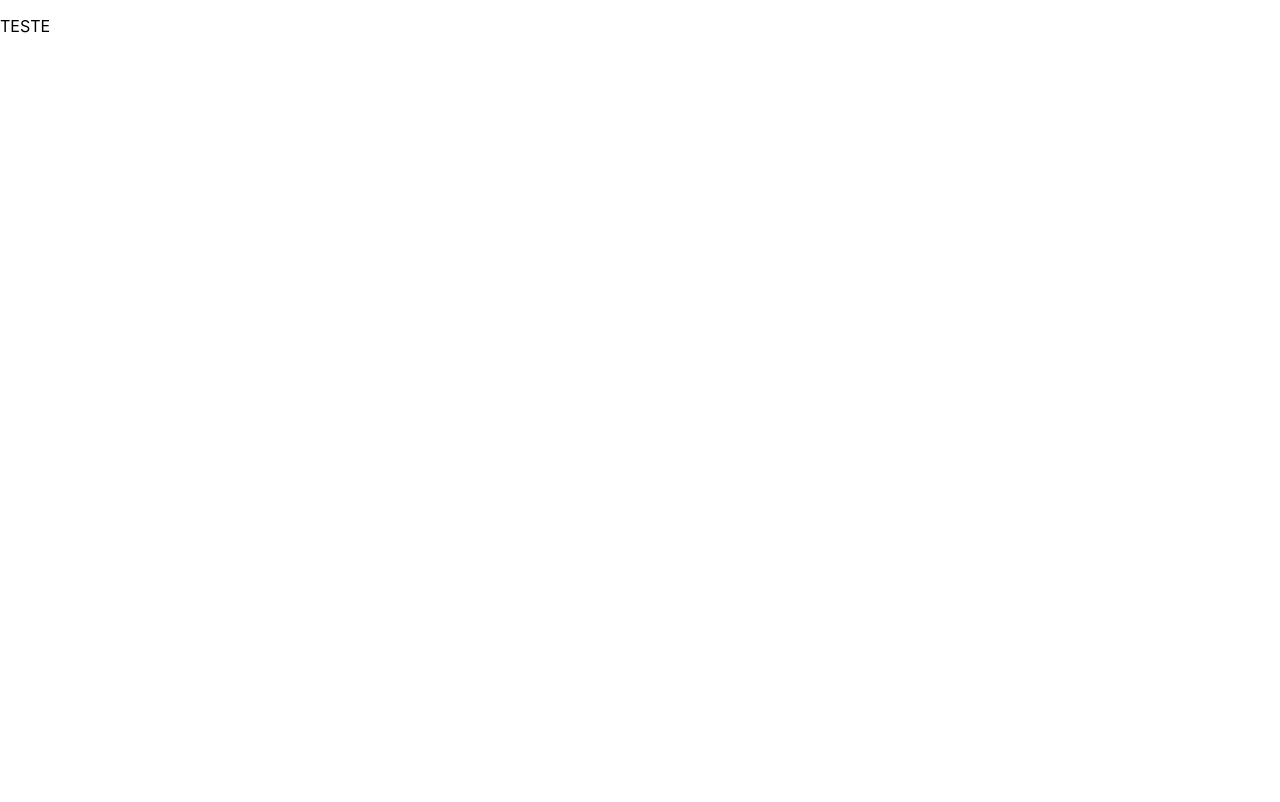
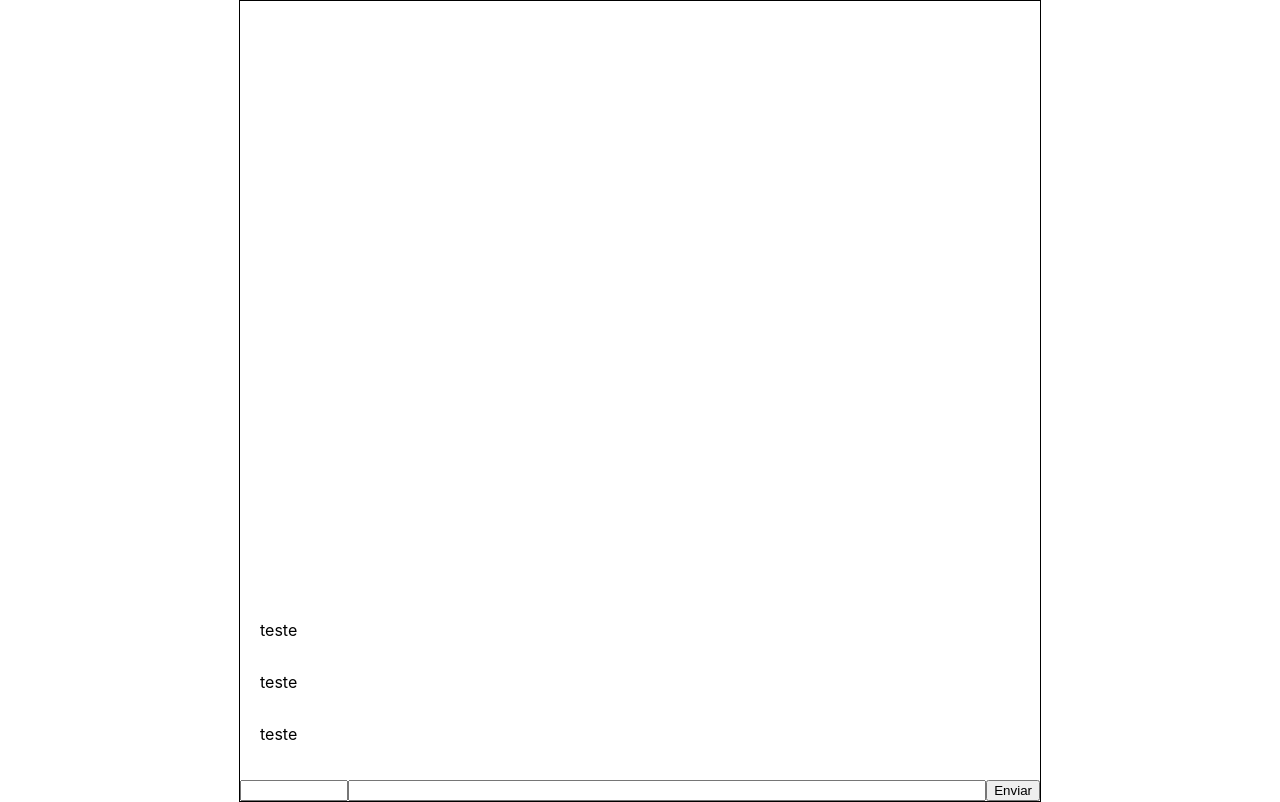
Before and after one commit to future4code/silveira-Lourenco-Souza, a React (Create React App) app in the folder modulo2/projeto-whatslab/projeto-labenu/: page / in a window 1280 px wide. Built offline with nearby package versions, Linux system fonts and the light colour scheme.

Commit message:
Estilizações de containers principais prontas

```diff
--- a/modulo2/projeto-whatslab/projeto-labenu/package.json
+++ b/modulo2/projeto-whatslab/projeto-labenu/package.json
@@ -9,6 +9,7 @@
     "react": "^17.0.2",
     "react-dom": "^17.0.2",
     "react-scripts": "5.0.0",
+    "styled-components": "^5.3.5",
     "web-vitals": "^2.1.4"
   },
   "scripts": {
--- a/modulo2/projeto-whatslab/projeto-labenu/src/App.js
+++ b/modulo2/projeto-whatslab/projeto-labenu/src/App.js
@@ -1,12 +1,40 @@
 import React from 'react'
+import styled from 'styled-components'
+
+import Mensagem from './Componentes/Mensagem'
+
+const Container = styled.div`
+  max-width: 800px;
+  height: 100vh;
+  border: solid black 1px;
+  display: flex;
+  flex-direction: column;
+  flex-grow: 1;
+  margin: 0 auto;
+`
+
+const CampoDasMensagens = styled.div`
+  display: flex;
+  flex-direction: column;
+  justify-content: flex-end;
+  padding: 20px;
+  flex-grow: 1;
+`
+
 
 export default class App extends React.Component {
 
   render(){
     return(
-      <div>
-        <p>TESTE</p>
-      </div>
+      <Container>
+        <CampoDasMensagens>
+          <p>teste</p>
+          <p>teste</p>
+          <p>teste</p>
+        </CampoDasMensagens>
+
+        <Mensagem />
+      </Container>
     )
   }
 }
--- a/modulo2/projeto-whatslab/projeto-labenu/src/Componentes/Mensagem.js
+++ b/modulo2/projeto-whatslab/projeto-labenu/src/Componentes/Mensagem.js
@@ -1,12 +1,27 @@
 import React from "react";
+import styled from 'styled-components'
+
+const Container = styled.div`
+    display: flex;
+`
+
+const CampoUsuario = styled.input`
+    width: 100px;
+`
+
+const CampoMensagem = styled.input`
+    flex-grow: 1;
+`
 
 export default class Mensagem extends React.Component {
 
     render() {
         return (
-            <div>
-
-            </div>
+            <Container>
+                <CampoUsuario type="text" />
+                <CampoMensagem type="text" />
+                <button>Enviar</button>
+            </Container>
         )
     }
 }
```
Also changed, not shown: 1 other file (tests, documents, lock files or other folders).
